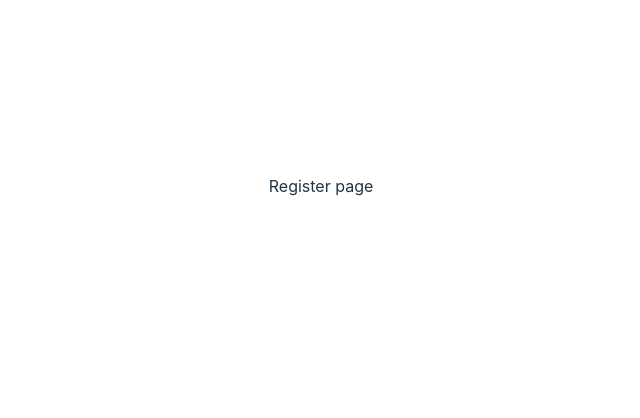
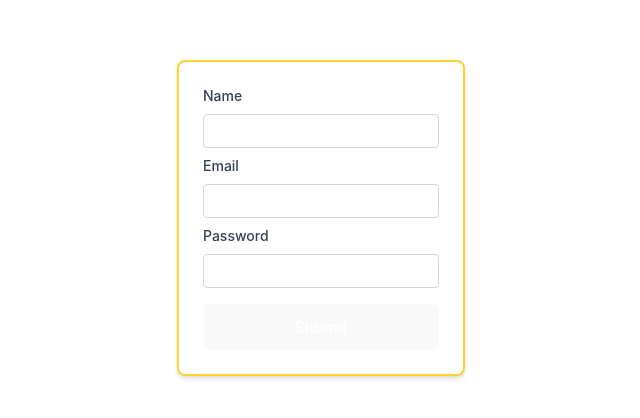
Before and after one commit to klvp/book_review_frontend, a React (Vite) app: page /register in a window 1280 px wide. Shown: the part 214-632 px from the top of the page, without its empty margins (319-959 px from the left). Built offline with nearby package versions, Linux system fonts and the light colour scheme.

Commit message:
Register page

```diff
--- a/src/pages/BookDetailPage.jsx
+++ b/src/pages/BookDetailPage.jsx
@@ -23,8 +23,6 @@ const BookDetailPage = () => {
   const handleSubmit = (e) => {
     e.preventDefault();
     if (!getCookie("token")) {
-      // alert("user must login to comment");
-
       navigate("/login", { state: { from: location } });
       return;
     }
--- a/src/pages/Register.jsx
+++ b/src/pages/Register.jsx
@@ -1,7 +1,91 @@
 import React from "react";
+import { useLocation, useNavigate } from "react-router-dom";
+import { deleteCookie } from "../utility/helper";
 
 const Register = () => {
-  return <div>Register page</div>;
+  const location = useLocation();
+  const navigate = useNavigate();
+
+  const submitForm = (e) => {
+    e.preventDefault();
+    let res = new FormData(e.target);
+    let formData = Object.fromEntries(res);
+    fetch("http://localhost:3000/api/register", {
+      method: "POST",
+      headers: {
+        "Content-Type": "application/json",
+      },
+      body: JSON.stringify(formData),
+      credentials: "include",
+    })
+      .then((res) => {
+        console.log("🚀 ~ User registered", res);
+        e.target.reset();
+        deleteCookie("token");
+        navigate("/login", { replace: true });
+      })
+      .catch((err) => {
+        console.log(err);
+      });
+  };
+
+  return (
+    <div className="flex justify-center items-center min-h-screen w-full ">
+      <form
+        onSubmit={submitForm}
+        className="w-72 p-6 border-2 border-amber-300 rounded-lg bg-white shadow-md"
+      >
+        <div className="mb-4">
+          <label
+            htmlFor="name"
+            className="block text-sm font-medium text-gray-700 mb-2 text-left"
+          >
+            Name
+          </label>
+          <input
+            type="text"
+            id="name"
+            name="name"
+            required
+            className="w-full p-1 border border-gray-300 rounded text-red-900"
+          />
+          <label
+            htmlFor="email"
+            className="block text-sm font-medium text-gray-700 mb-2 text-left mt-2"
+          >
+            Email
+          </label>
+          <input
+            type="email"
+            id="email"
+            name="email"
+            required
+            className="w-full p-1 border border-gray-300 rounded text-red-900"
+          />
+          <label
+            htmlFor="password"
+            className="block text-sm font-medium text-gray-700 mb-2 text-left mt-2"
+          >
+            Password
+          </label>
+          <input
+            type="password"
+            id="password"
+            name="password"
+            required
+            className="w-full p-1 border border-gray-300 rounded text-red-900 "
+          />
+        </div>
+
+        <button
+          type="submit"
+          className="w-full bg-amber-400 hover:bg-amber-500 text-white font-medium py-2 rounded focus:outline-none focus:ring-2 focus:ring-amber-500 focus:ring-offset-2"
+        >
+          Submit
+        </button>
+      </form>
+    </div>
+  );
 };
 
 export default Register;
--- a/src/utility/helper.js
+++ b/src/utility/helper.js
@@ -4,3 +4,6 @@ export default function getCookie(name) {
     if (parts.length === 2) return parts.pop().split(";").shift();
     return null;
 }
+export function deleteCookie(name) {
+    document.cookie = `${name}=; expires=Thu, 01 Jan 1970 00:00:00 UTC; path=/;`;
+}
```
